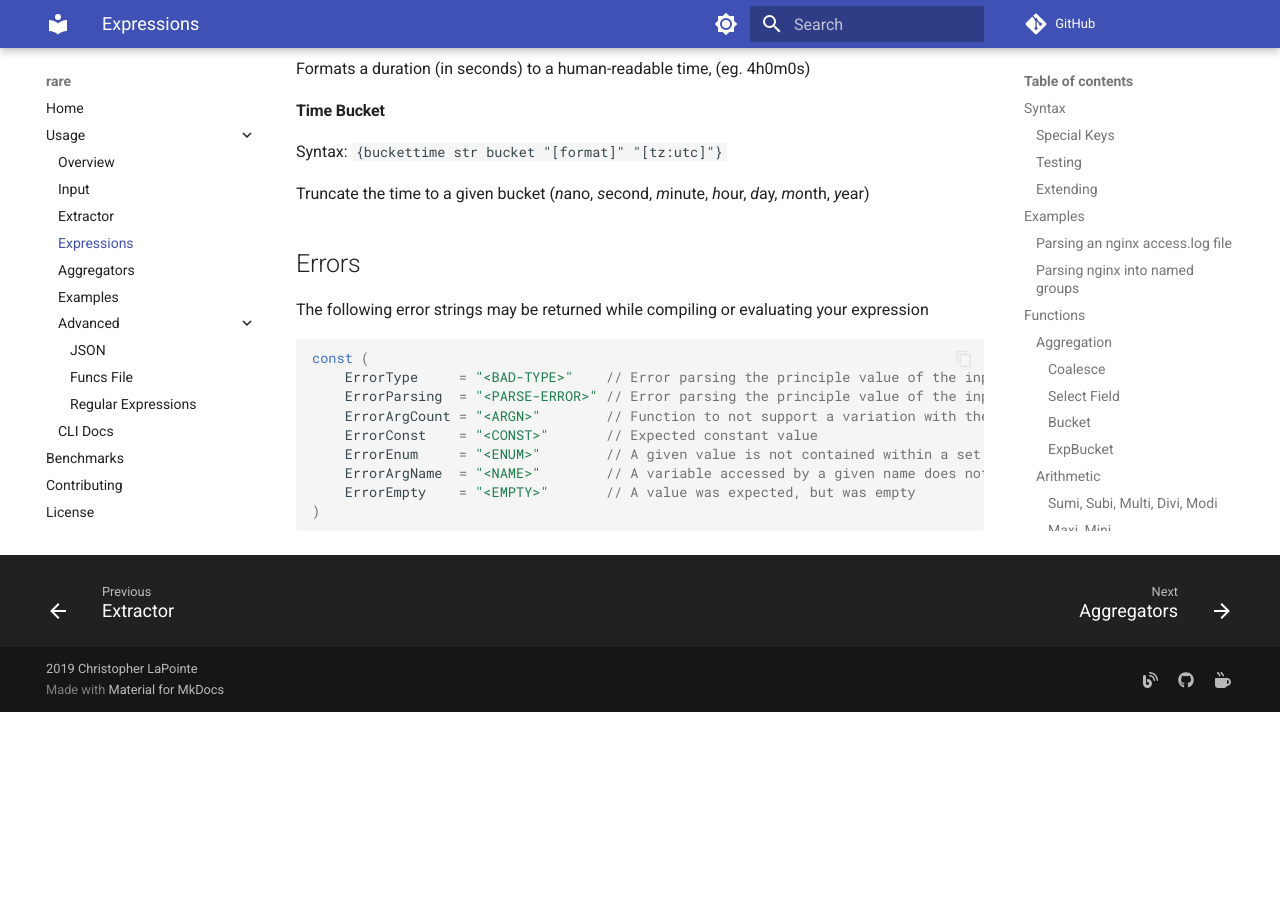
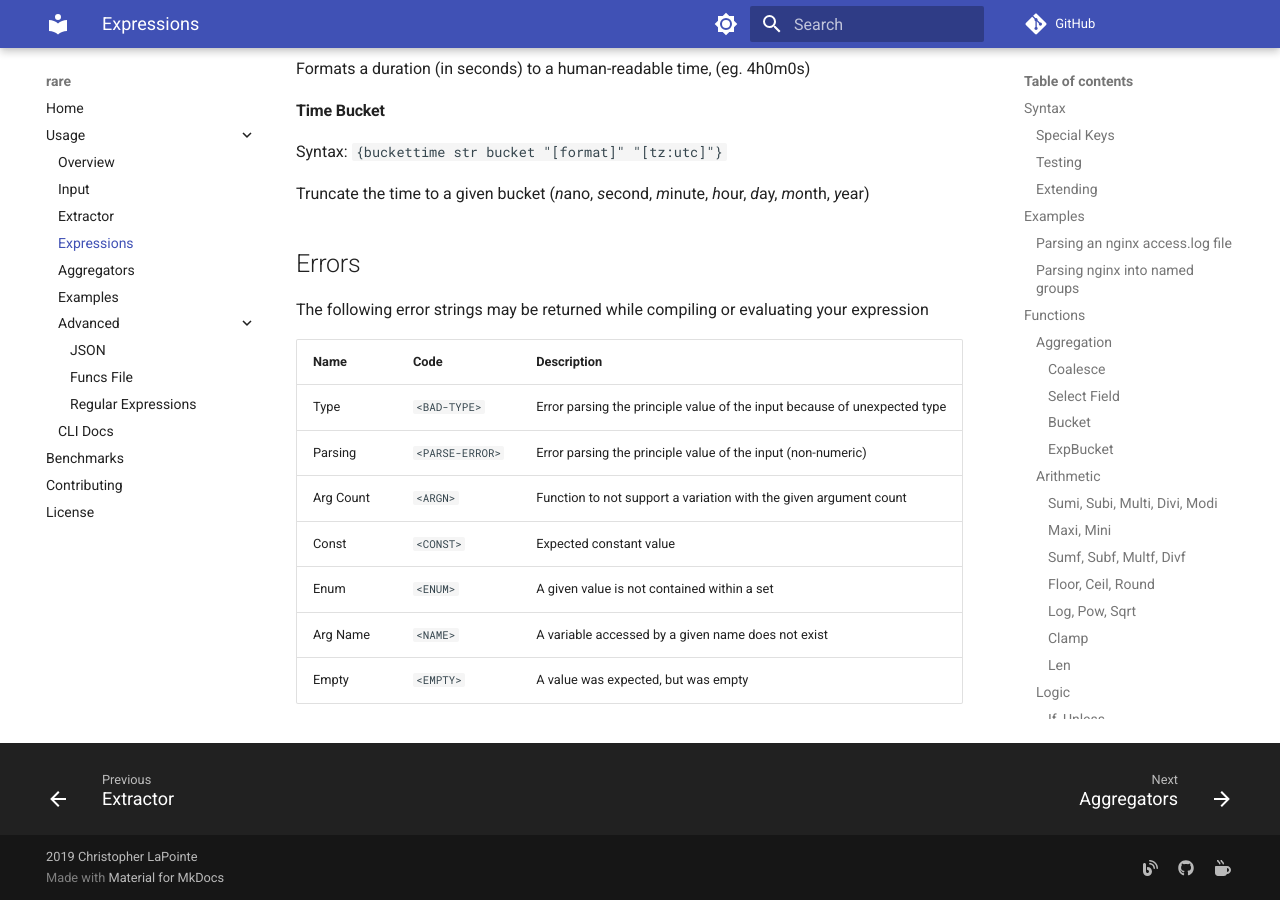
Before and after one commit to zix99/rare, an MkDocs documentation site: the page built from docs/usage/expressions.md, in a window 1280 px wide and 900 px high, scrolled down 11987 px. Built offline with MkDocs 1.6.1 and Material for MkDocs 9.7.7, drawn with Linux system fonts in a browser that asks for light colours; comment, search, counter and statistics services are not loaded; before the commit the page ends 12699 px from its top, so only the background shows below that; some of the changed text lies outside the part shown.

Commit message:
Improve some formatting

````diff
--- a/docs/usage/expressions.md
+++ b/docs/usage/expressions.md
@@ -146,7 +146,7 @@ Returns the floor, ceil, or rounded format of a floating-point number.
 
 Eg: `{floor 123.765}` will result in `123`
 
-#### log, pow, sqrt
+#### Log, Pow, Sqrt
 
 Syntax: `{log10 val}`, `{log2 val}`, `{ln val}`, `{pow val exp}`, `{sqrt val}`
 
@@ -543,14 +543,12 @@ Truncate the time to a given bucket (*n*ano, *s*econd, *m*inute, *h*our, *d*ay,
 
 The following error strings may be returned while compiling or evaluating your expression
 
-```go
-const (
-	ErrorType     = "<BAD-TYPE>"    // Error parsing the principle value of the input because of unexpected type
-	ErrorParsing  = "<PARSE-ERROR>" // Error parsing the principle value of the input (non-numeric)
-	ErrorArgCount = "<ARGN>"        // Function to not support a variation with the given argument count
-	ErrorConst    = "<CONST>"       // Expected constant value
-	ErrorEnum     = "<ENUM>"        // A given value is not contained within a set
-	ErrorArgName  = "<NAME>"        // A variable accessed by a given name does not exist
-	ErrorEmpty    = "<EMPTY>"       // A value was expected, but was empty
-)
-```
+| Name      | Code            | Description                                                               |
+|-----------|-----------------|---------------------------------------------------------------------------|
+| Type      | `<BAD-TYPE>`    | Error parsing the principle value of the input because of unexpected type |
+| Parsing   | `<PARSE-ERROR>` | Error parsing the principle value of the input (non-numeric)              |
+| Arg Count | `<ARGN>`        | Function to not support a variation with the given argument count         |
+| Const     | `<CONST>`       | Expected constant value                                                   |
+| Enum      | `<ENUM>`        | A given value is not contained within a set                               |
+| Arg Name  | `<NAME>`        | A variable accessed by a given name does not exist                        |
+| Empty     | `<EMPTY>`       | A value was expected, but was empty                                       |
````
